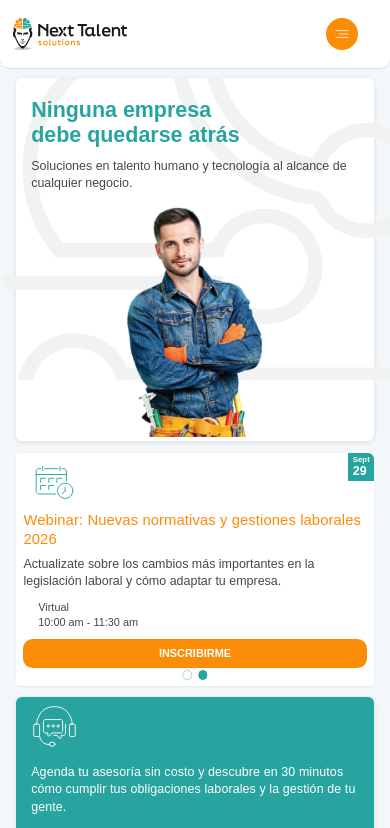
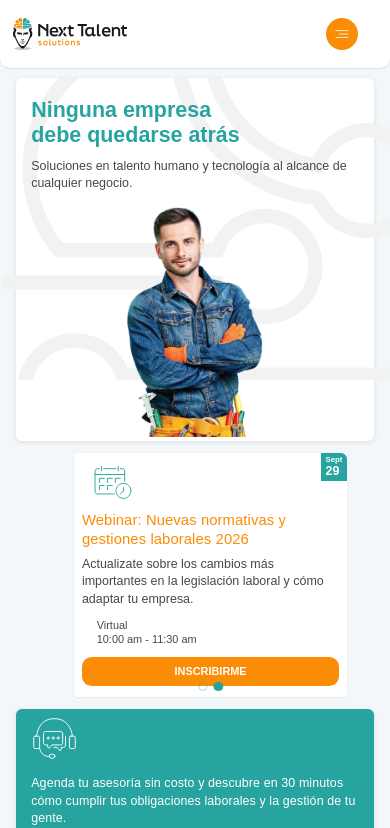
Before and after one commit to AngelOso20/PAGE-NEXT-TALENT, a Next.js app: page / in a window 390 px wide. Shown: the top 828 px of the page. Built offline with nearby package versions, Linux system fonts and the light colour scheme; a web font is replaced by a local one.

Commit message:
cuadro movil movido a la derecha y mas corto desde abajo

```diff
--- a/src/components/HeroSection/HeroCarousel.module.css
+++ b/src/components/HeroSection/HeroCarousel.module.css
@@ -277,8 +277,8 @@
   .carouselContainer {
     position: relative;
     top: 0;
-    left: 0;
-    width: 100%;
+    left: 15vw; /* Mover el cuadro a la derecha */
+    width: 70vw; /* Reducir el ancho para compensar el movimiento */
     height: auto; /* Permitir que la altura se ajuste al contenido */
     margin-bottom: 3vw;
     order: 2;
@@ -287,7 +287,7 @@
   .carouselCard {
     min-height: auto;
     height: auto; /* Permitir que la altura se ajuste al contenido */
-    padding: 4vw 4vw 6vw; /* Aumentar padding inferior para dar espacio a los puntos */
+    padding: 4vw 4vw 3vw; /* Reducir padding inferior para hacer el cuadro más corto */
     border-radius: 1.5vw;
     box-shadow: 0 0.3vw 1.5vw rgba(0, 0, 0, 0.1);
   }
@@ -320,7 +320,7 @@
   .cardContent {
     margin-top: 13vw;
     gap: 2vw;
-    padding-bottom: 2vw; /* Espacio adicional para los puntos */
+    padding-bottom: 1vw; /* Reducir espacio inferior para hacer el cuadro más corto */
   }
 
   .cardTitle {
@@ -351,7 +351,7 @@
   .eventCardContent {
     margin-top: 13vw; /* Mismo margin-top que cardContent */
     gap: 1.5vw; /* Reducido para más espacio */
-    padding-bottom: 3vw; /* Aumentado para más espacio con los puntos */
+    padding-bottom: 1.5vw; /* Reducir espacio inferior para hacer el cuadro más corto */
   }
 
   .eventDetails {
```
